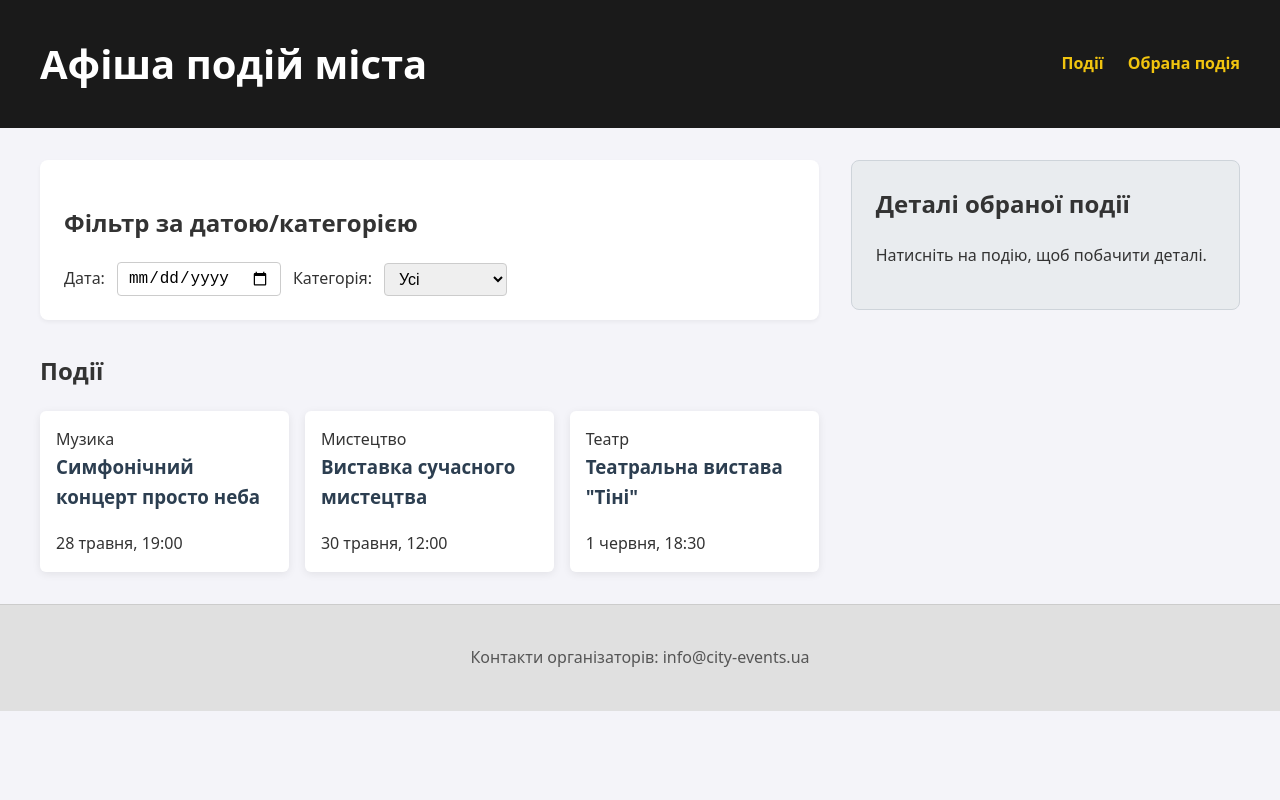
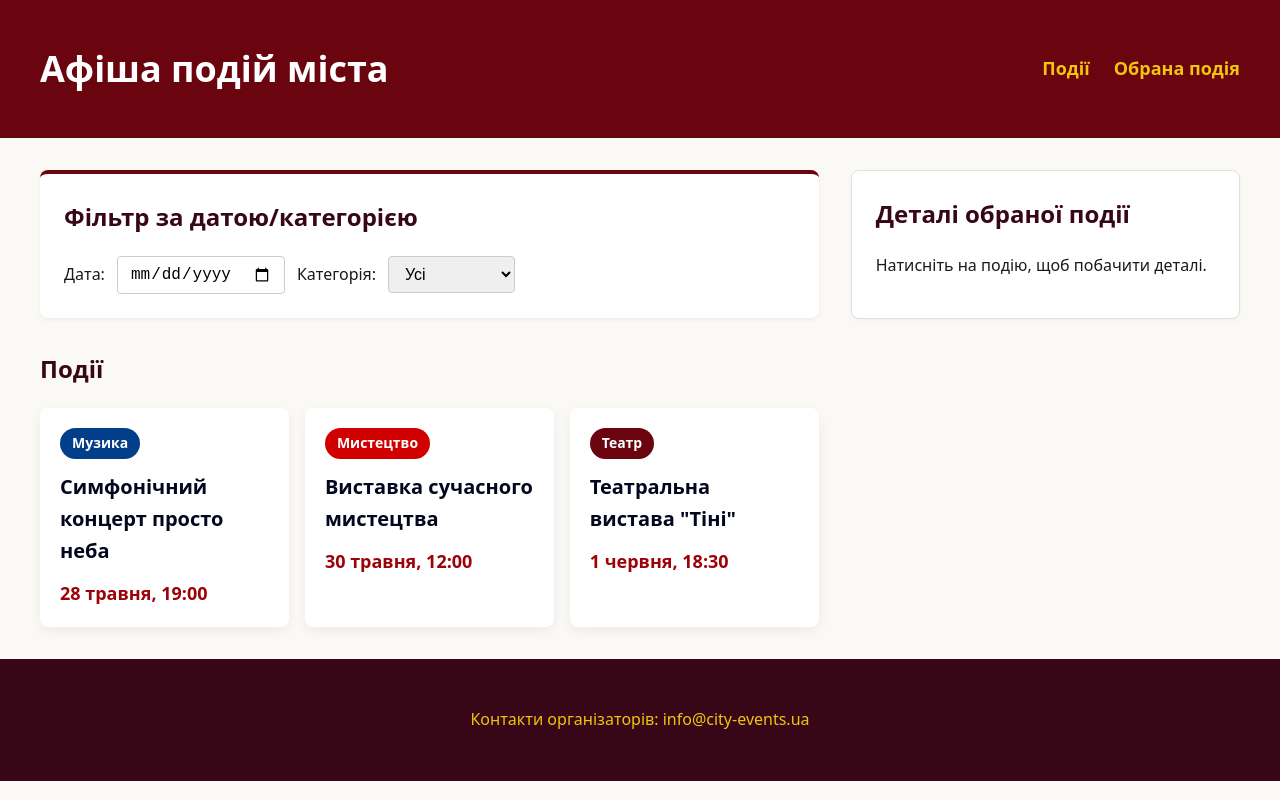
Before and after one commit to zhuravlova-k/web-apps-2026, a plain HTML site: page index.html in a window 1280 px wide. Drawn offline with Linux system fonts and the light colour scheme.

Commit message:
Lab 5: Apply strict typography scale and festive color palette

```diff
--- a/css/style.css
+++ b/css/style.css
@@ -5,9 +5,10 @@
 body {
     margin: 0;
     font-family: system-ui, -apple-system, sans-serif;
+    font-size: 16px;
     line-height: 1.6;
-    color: #333;
-    background-color: #f4f4f9;
+    color: #1a1a1a;
+    background-color: #fbf9f6;
 }
 
 img {
@@ -15,8 +16,26 @@ img {
     height: auto;
 }
 
+h1 {
+    font-size: 32px;
+    margin: 0;
+}
+
+h2 {
+    font-size: 24px;
+    margin-top: 0;
+    color: #370617;
+}
+
+h3 {
+    font-size: 20px;
+    margin-top: 12px;
+    margin-bottom: 8px;
+    color: #03071e;
+}
+
 .site-header {
-    background-color: #1a1a1a;
+    background-color: #6a040f;
 }
 
 .header-inner {
@@ -31,8 +50,6 @@ img {
 }
 
 .header-inner h1 {
-    margin: 0;
-    font-size: 1.8rem;
     color: #ffffff;
     text-align: center;
 }
@@ -49,10 +66,12 @@ img {
     color: #f1c40f;
     text-decoration: none;
     font-weight: bold;
+    font-size: 18px;
 }
 
 .header-inner nav a:hover {
     text-decoration: underline;
+    color: #fff;
 }
 
 .layout-wrapper {
@@ -70,6 +89,7 @@ img {
     border-radius: 8px;
     box-shadow: 0 2px 4px rgba(0,0,0,0.05);
     margin-bottom: 2rem;
+    border-top: 4px solid #6a040f;
 }
 
 .filter-controls {
@@ -80,8 +100,8 @@ img {
 
 .filter-controls input,
 .filter-controls select {
-    padding: 6px 10px;
-    font-size: 1rem;
+    padding: 8px 12px;
+    font-size: 16px;
     border: 1px solid #ccc;
     border-radius: 4px;
 }
@@ -94,42 +114,57 @@ img {
 
 article {
     background-color: #ffffff;
-    padding: 16px;
-    border-radius: 6px;
-    box-shadow: 0 2px 8px rgba(0,0,0,0.08);
+    padding: 20px;
+    border-radius: 8px;
+    box-shadow: 0 4px 12px rgba(0,0,0,0.06);
+    display: flex;
+    flex-direction: column;
+    align-items: flex-start;
 }
 
-.category-music { border-left: 4px solid #3498db; }
-.category-art { border-left: 4px solid #e74c3c; }
-.category-theater { border-left: 4px solid #9b59b6; }
-
-article h3 {
-    margin-top: 0;
-    color: #2c3e50;
+.badge {
+    display: inline-block;
+    padding: 4px 12px;
+    border-radius: 16px;
+    font-size: 14px;
+    font-weight: 600;
+    color: #ffffff;
 }
 
-article p {
-    margin-bottom: 0;
+.badge-music {
+    background-color: #023e8a;
+}
+
+.badge-art {
+    background-color: #d00000;
+}
+
+.badge-theater {
+    background-color: #6a040f;
+}
+
+.event-date {
+    font-size: 18px;
+    font-weight: 700;
+    color: #9d0208;
+    margin: 4px 0 0 0;
 }
 
 aside {
-    background-color: #e9ecef;
+    background-color: #ffffff;
     padding: 1.5rem;
     border-radius: 8px;
-    border: 1px solid #ced4da;
-}
-
-aside h2 {
-    margin-top: 0;
+    border: 1px solid #e0e0e0;
+    box-shadow: 0 2px 4px rgba(0,0,0,0.03);
 }
 
 footer {
     text-align: center;
-    padding: 1.5rem;
-    background-color: #e0e0e0;
-    color: #555;
+    padding: 2rem;
+    background-color: #370617;
+    color: #f1c40f;
     margin-top: 2rem;
-    border-top: 1px solid #ccc;
+    font-size: 16px;
 }
 
 @media (min-width: 600px) {
@@ -169,13 +204,13 @@ footer {
 
     .header-inner {
         max-width: 1400px;
-        padding: 2rem 40px;
+        padding: 2.5rem 40px;
         flex-direction: row;
         justify-content: space-between;
     }
 
     .header-inner h1 {
-        font-size: 2.5rem;
+        font-size: 36px;
     }
 
     .header-inner nav {
```
